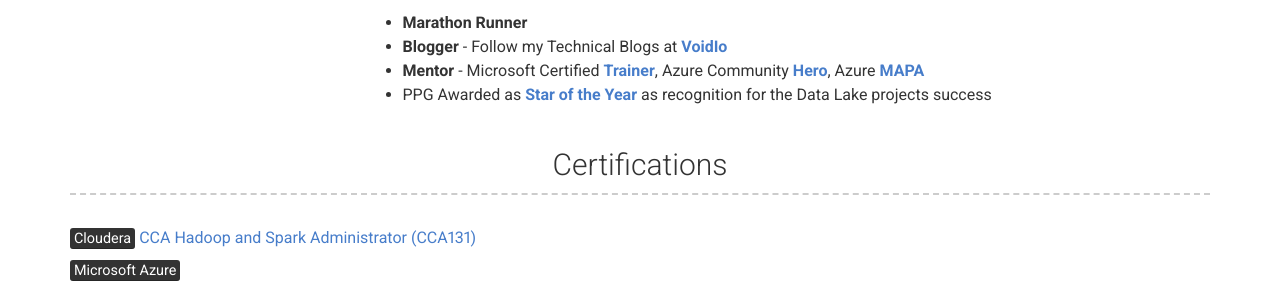
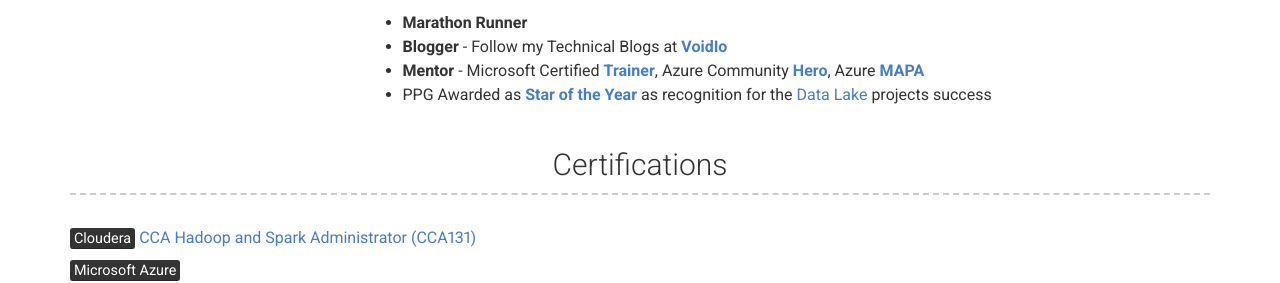
Before and after one commit to mohd-hasnain/mohd-hasnain.github.io, a Jekyll site: the page built from index.md, in a window 1280 px wide and 900 px high, scrolled down 307 px. Shown: the part 175-458 px from the top of the window. Built offline with Jekyll 4.4.1, drawn with Linux system fonts in a browser that asks for light colours; nearby versions of some CDN libraries; part of the change alters nothing that is shown.

```diff
--- a/_config.yml
+++ b/_config.yml
@@ -53,7 +53,7 @@ about_content: | # this will include new lines to allow paragraphs
     - **Mentor** - Microsoft Certified [**Trainer**](https://www.youracclaim.com/badges/40d31f64-8811-45ea-8234-0e289b77b9c3/accept),
     Azure Community [**Hero**](https://enjinx.io/eth/asset/63151533),
     Azure [**MAPA**](assets/mapa.jpeg)
-    - PPG Awarded as [**Star of the Year**](assets/award.jpg) as recognition for the Data Lake projects success
+    - PPG Awarded as [**Star of the Year**](assets/award.jpg) as recognition for the [Data Lake](assets/main/PPG_star_award.pdf) projects success
 
 # Projects Section
 projects_title: Certifications #(Use this to override about projects section title)
```
